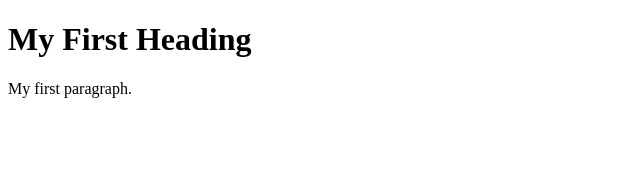
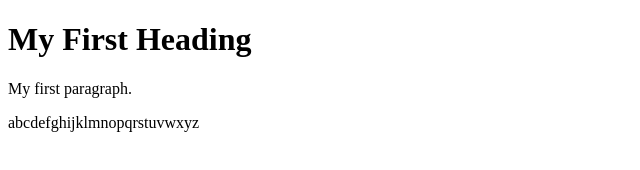
Before and after one commit to hemabadugu/dummy, a plain HTML site: page index.html in a window 1280 px wide. Shown: the whole page, without its empty margins (0-640 px from the left). Drawn offline with Linux system fonts and the light colour scheme.

Commit message:
updated paragraph

```diff
--- a/index.html
+++ b/index.html
@@ -4,6 +4,8 @@
 
 <h1>My First Heading</h1>
 <p>My first paragraph.</p>
+<p>abcdefghijklmnopqrstuvwxyz</p>
+
 
 </body>
 </html>
```
